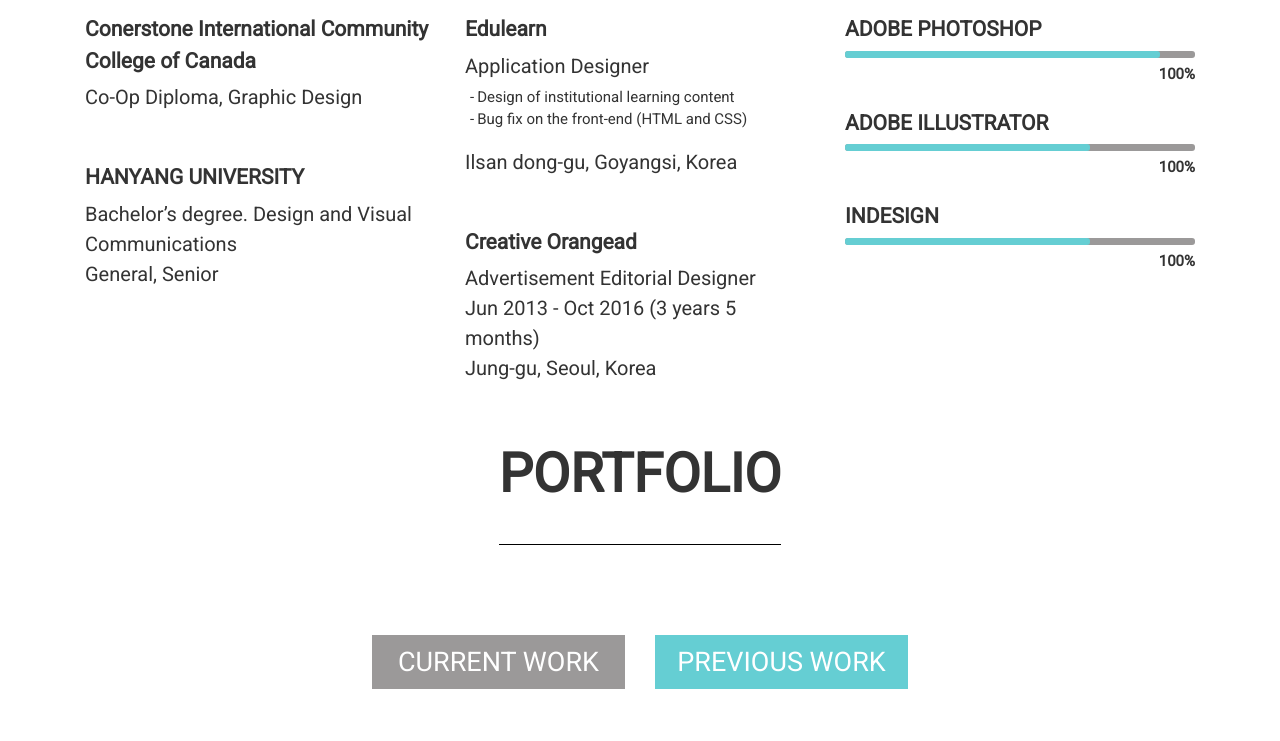
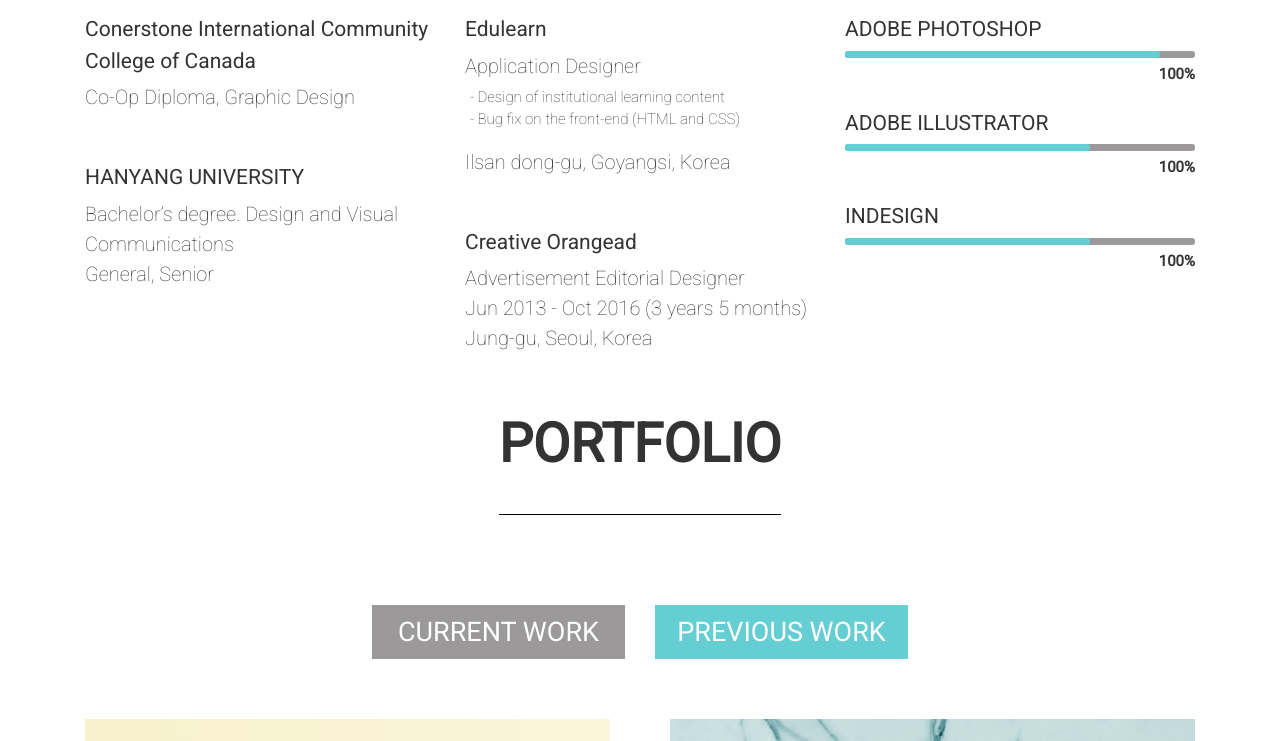
Before and after one commit to anyuri/portfolio-website, a plain HTML site: page index.html in a window 1280 px wide. Shown: the part 410-1151 px from the top of the page. Drawn offline with Linux system fonts and the light colour scheme.

Commit message:
fixed font weight

```diff
--- a/assets/css/main.css
+++ b/assets/css/main.css
@@ -51,6 +51,7 @@
 	font-size: 27px;
 	text-align: center;
 	margin-bottom: 50px;
+	font-weight: 100;
 }
 #about-me .details p{
 	font-size: 20px;
@@ -60,12 +61,14 @@
 	font-size: 21px;
 	display: block;
 	margin-bottom: 5px;
+	font-weight: normal;
 }
 #about-me .details ul{
 	padding-left: 5px;
 	font-size: 15px;
 	list-style: none;
 	margin-top: -45px;
+	font-weight: 100;
 }
 #about-me .details ul li::before{
 	content: "-";
```
